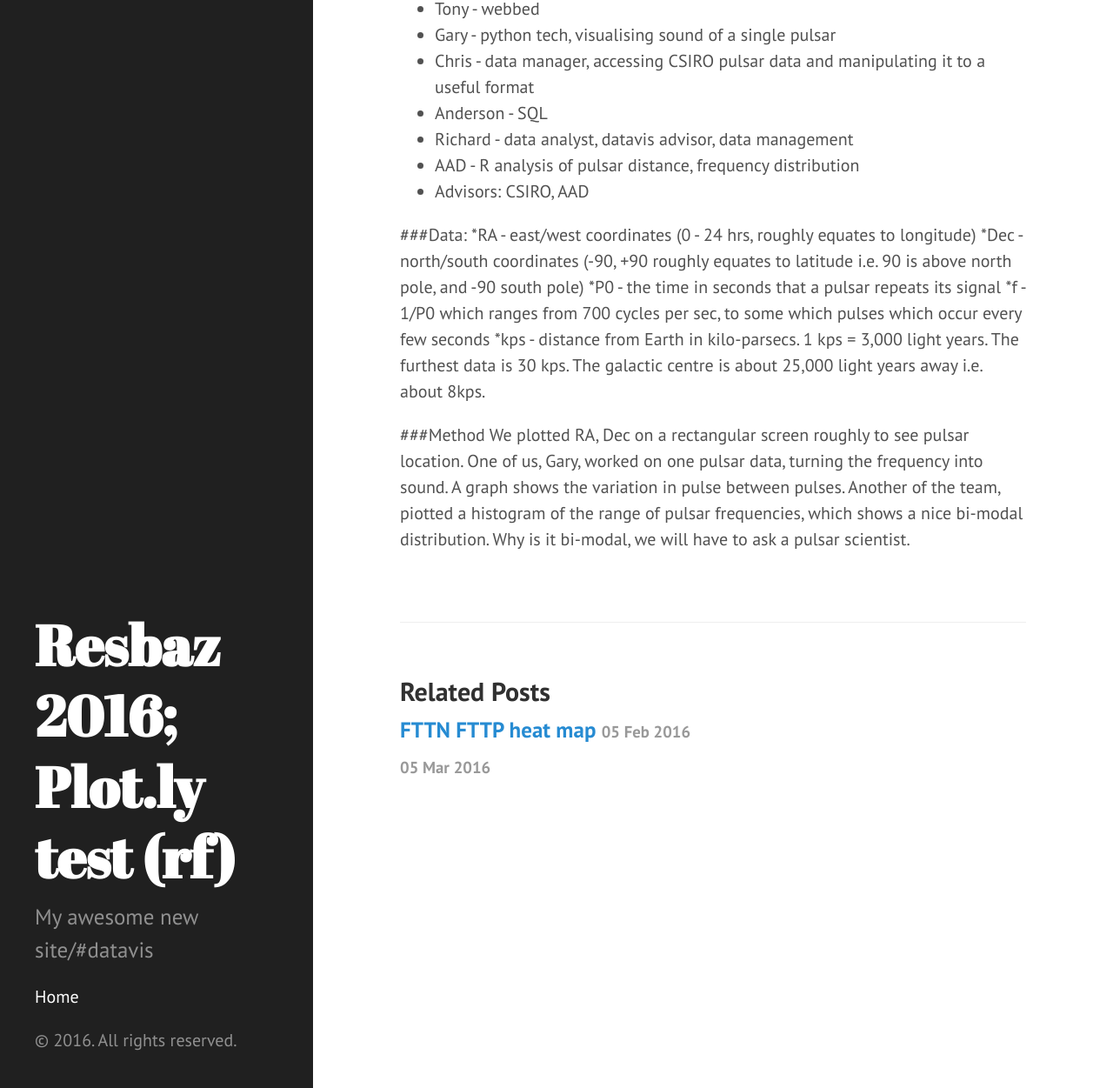
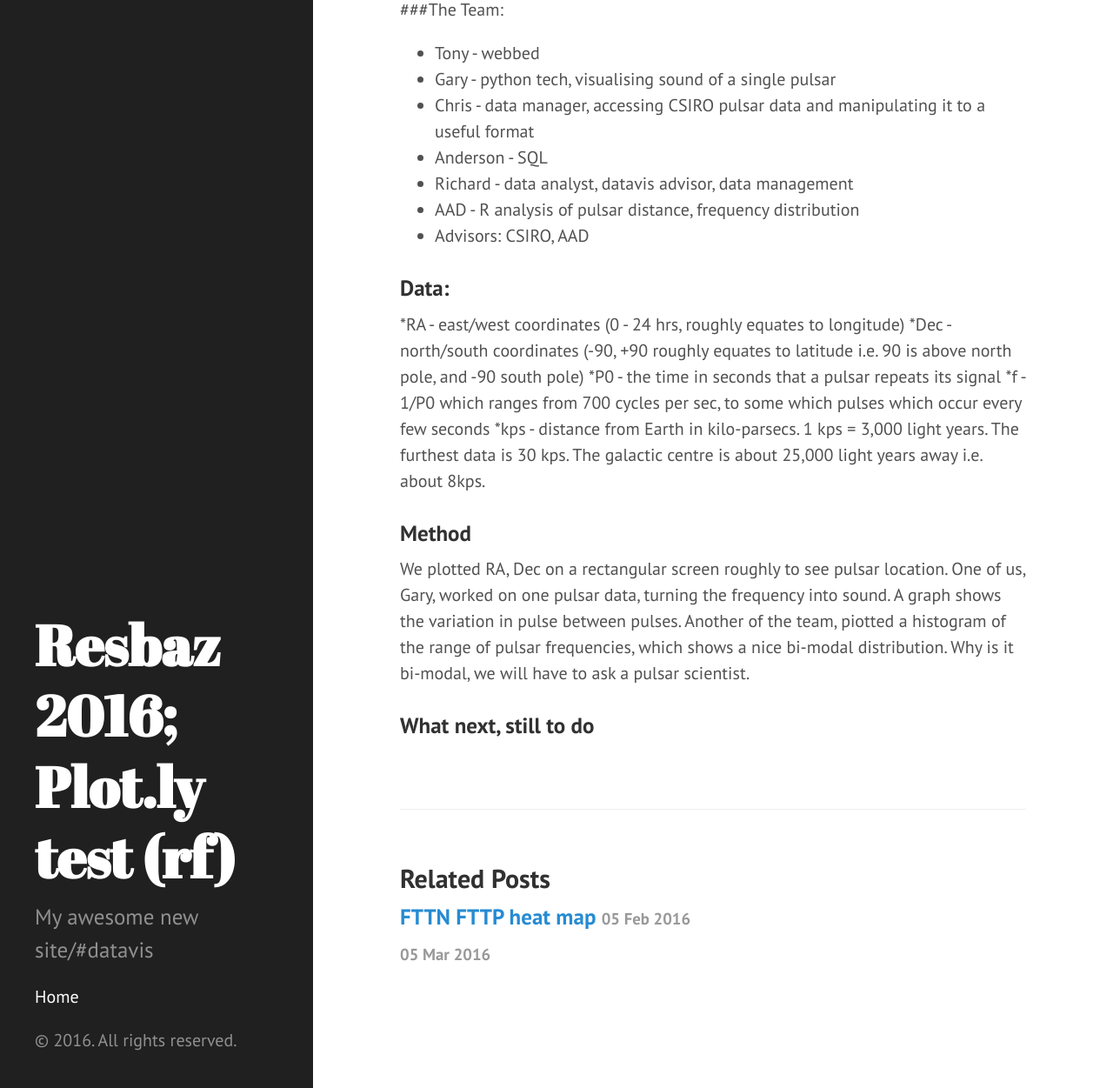
Before and after one commit to areff2000/areff2000.github.io, a Jekyll site: the page built from _posts/2016-03-05-pulsar-voices.markdown, in a window 1280 px wide and 1400 px high, scrolled down 546 px, cut to the strip 149-1400 px from the top of the window. Shown: the whole strip at 87% size. Built offline with Jekyll 4.4.1, drawn with Linux system fonts in a browser that asks for light colours; some of the changed text lies outside the part shown.

Commit message:
Post update: Pulsar Voices

```diff
--- a/_posts/2016-03-05-pulsar-voices.markdown
+++ b/_posts/2016-03-05-pulsar-voices.markdown
@@ -4,7 +4,7 @@ title: Pulsar Voices
 layout: post
 tags: [pulsar, CSIRO, ATNF, data, datavis]
 ---
-###Background / Goal
+### Background / Goal
 Pulsar data is available from ATNF at CSIRO.au. Our team at #SciHackMelb has been working on a #datavis to give researchers and others a novel way to explore the Pulsar corpus, especially through the sound of the frequencies at which the Pulsars emit pulses.
 
 ![](https://pbs.twimg.com/media/Cc0Dws-UYAA7Yz4.jpg)
@@ -18,13 +18,15 @@ Pulsar data is available from ATNF at CSIRO.au. Our team at #SciHackMelb has bee
 - AAD - R analysis of pulsar distance, frequency distribution
 - Advisors: CSIRO, AAD
 
-###Data:
+### Data:
 *RA - east/west coordinates (0 - 24 hrs, roughly equates to longitude)
 *Dec - north/south coordinates (-90, +90 roughly equates to latitude i.e. 90 is above north pole, and -90 south pole)
 *P0 - the time in seconds that a pulsar repeats its signal
 *f - 1/P0 which ranges from 700 cycles per sec, to some which pulses which occur every few seconds
 *kps - distance from Earth in kilo-parsecs. 1 kps = 3,000 light years. The furthest data is 30 kps. The galactic centre is about 25,000 light years away i.e. about 8kps.
 
-###Method
+### Method
 We plotted RA, Dec on a rectangular screen roughly to see pulsar location.
 One of us, Gary, worked on one pulsar data, turning the frequency into sound. A graph shows the variation in pulse between pulses. Another of the team, piotted a histogram of the range of pulsar frequencies, which shows a nice bi-modal distribution. Why is it bi-modal, we will have to ask a pulsar scientist.
+
+### What next, still to do
```
